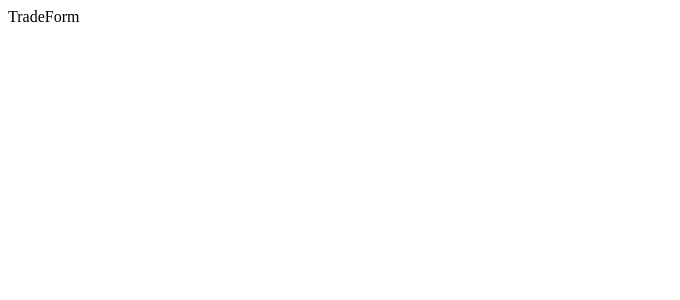
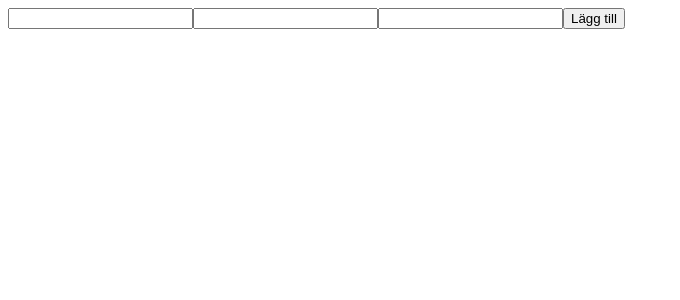
Before and after one commit to bjornCarell/equity-trades-calculations, a React (Create React App) app: page / in a window 1280 px wide. Shown: the top 300 px of the page, without its empty margins (0-680 px from the left). Built offline with nearby package versions, Linux system fonts and the light colour scheme.

Commit message:
TradeForm inputs

```diff
--- a/src/components/TradeForm.js
+++ b/src/components/TradeForm.js
@@ -1,3 +1,12 @@
 import React from 'react';
 
-export const TradeForm = () => <div>TradeForm</div>;
+export const TradeForm = () => {
+  return (
+    <form>
+      <input data-testid="nameInput" />
+      <input data-testid="quantityInput" />
+      <input data-testid="amountInput" />
+      <button data-testid="submit">Lägg till</button>
+    </form>
+  );
+};
```
Also changed, not shown: 1 other file (tests, documents, lock files or other folders).
